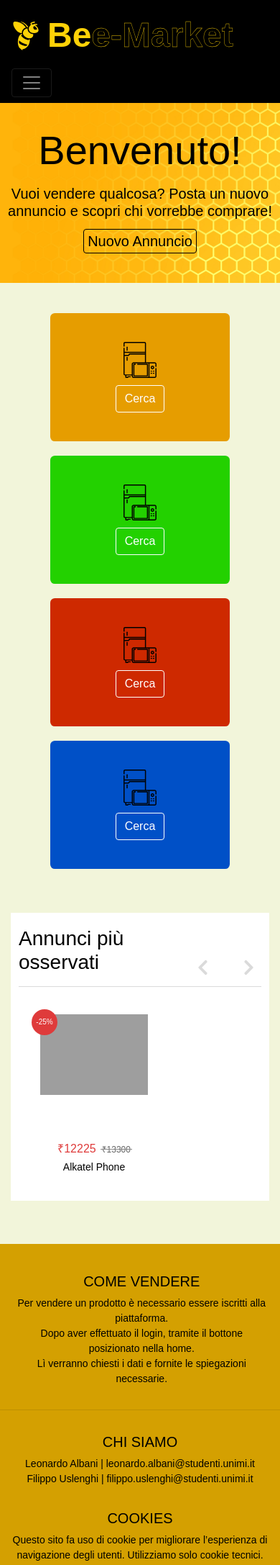
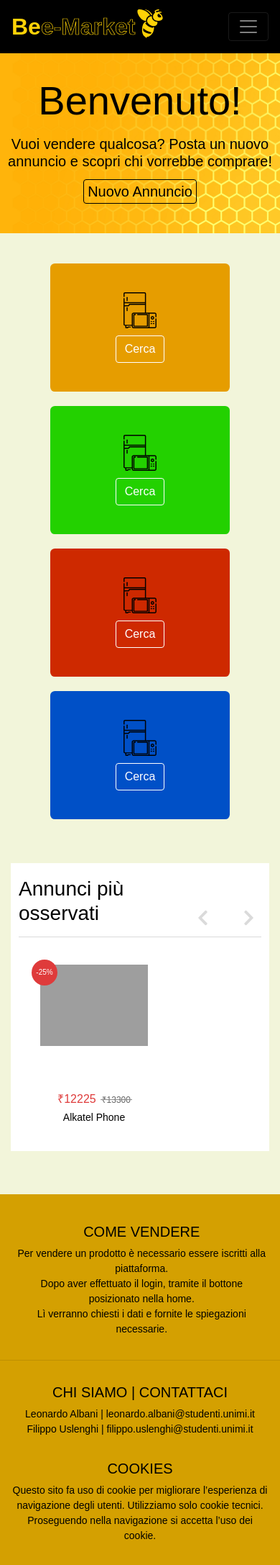
Before and after one commit to lynerist/MercatinoPulci, a PHP site: page / in a window 390 px wide. Shown: the top 2174 px of the page at 72% size. Run offline with PHP 8.4, Linux system fonts and the light colour scheme; grey boxes are pictures that could not be loaded.

Commit message:
Footer ultimato

```diff
--- a/css/style.css
+++ b/css/style.css
@@ -8,8 +8,9 @@ body {
 
 .icon-bee{
     width: 40px;
-    margin-bottom: 20px;
+    margin-bottom: 0px;
     margin-right: 10px;
+
 }
 
 .navbar-dark{
@@ -18,7 +19,8 @@ body {
 
 .navbar-brand > span{
     font-weight: 700;
-    font-size: xxx-large;
+    font-size: xx-large;
+
 }
 
 .navbar-brand > span:nth-child(2) {
@@ -27,7 +29,7 @@ body {
 }
 
 .navbar-brand > span:nth-child(3){
-    -webkit-text-stroke: 0.4px #ffd207;
+    -webkit-text-stroke: 0.04ch #ffd207;
     color: black;
 }
 
@@ -59,6 +61,9 @@ body {
 
     a.nav-link > .nav-link {
         padding: 0;
+    }
+    .icon-bee{
+        float: right;
     }
 }
 
--- a/index.html
+++ b/index.html
@@ -414,14 +414,14 @@
             <!-- Grid column -->
             <div class="col-md-3 mb-md-0 mb-3">
                 <!-- Links -->
-                <h5 class="text-uppercase">Chi siamo</h5>
+                <h5 class="text-uppercase">Chi siamo | Contattaci</h5>
 
                 <ul class="list-unstyled">
                     <li>
-                        <a class="link-footer" href="https://github.com/lynerist">Leonardo Albani</a> | leonardo.albani@studenti.unimi.it
+                        <a class="link-footer" href="https://github.com/lynerist">Leonardo Albani</a> | <a class="link-footer" href="mailto:leonardo.albani@studenti.unimi.it">leonardo.albani@studenti.unimi.it</a>
                     </li>
                     <li>
-                        <a class="link-footer" href="https://github.com/FilippoUslenghi">Filippo Uslenghi</a> | filippo.uslenghi@studenti.unimi.it
+                        <a class="link-footer" href="https://github.com/FilippoUslenghi">Filippo Uslenghi</a> | <a class="link-footer" href="mailto:filippo.uslenghi@studenti.unimi.it">filippo.uslenghi@studenti.unimi.it</a>
                     </li>
                 </ul>
             </div>
```
